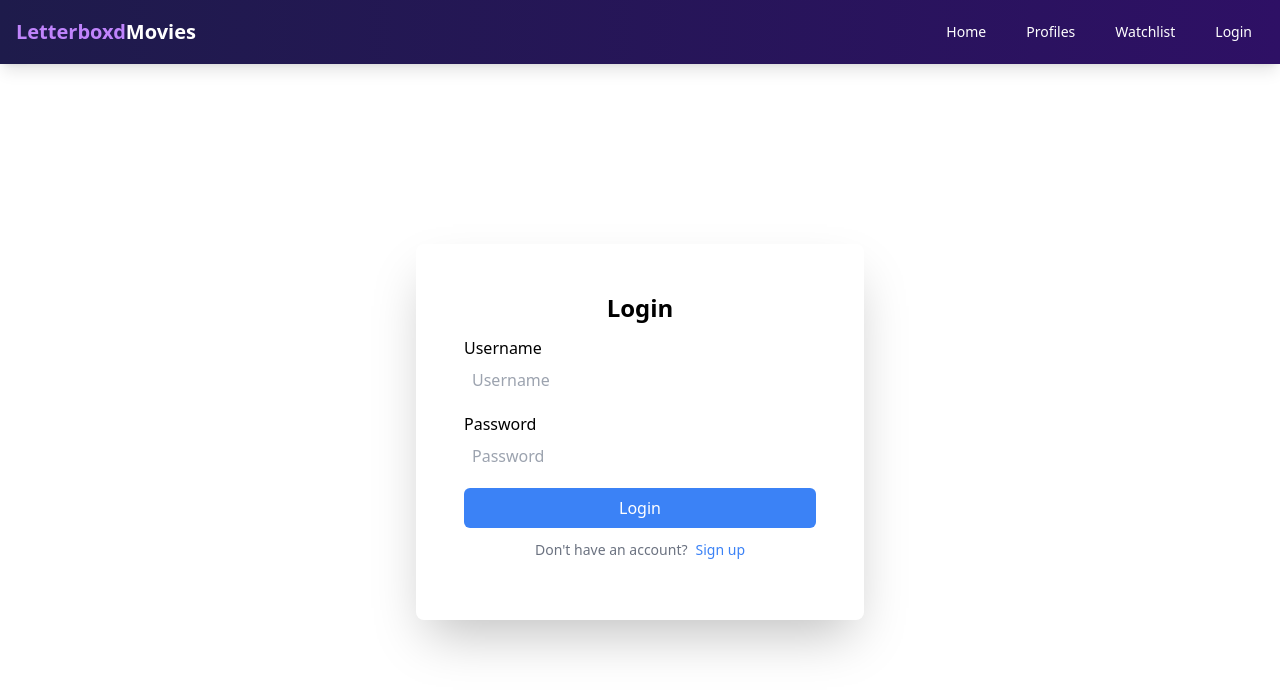
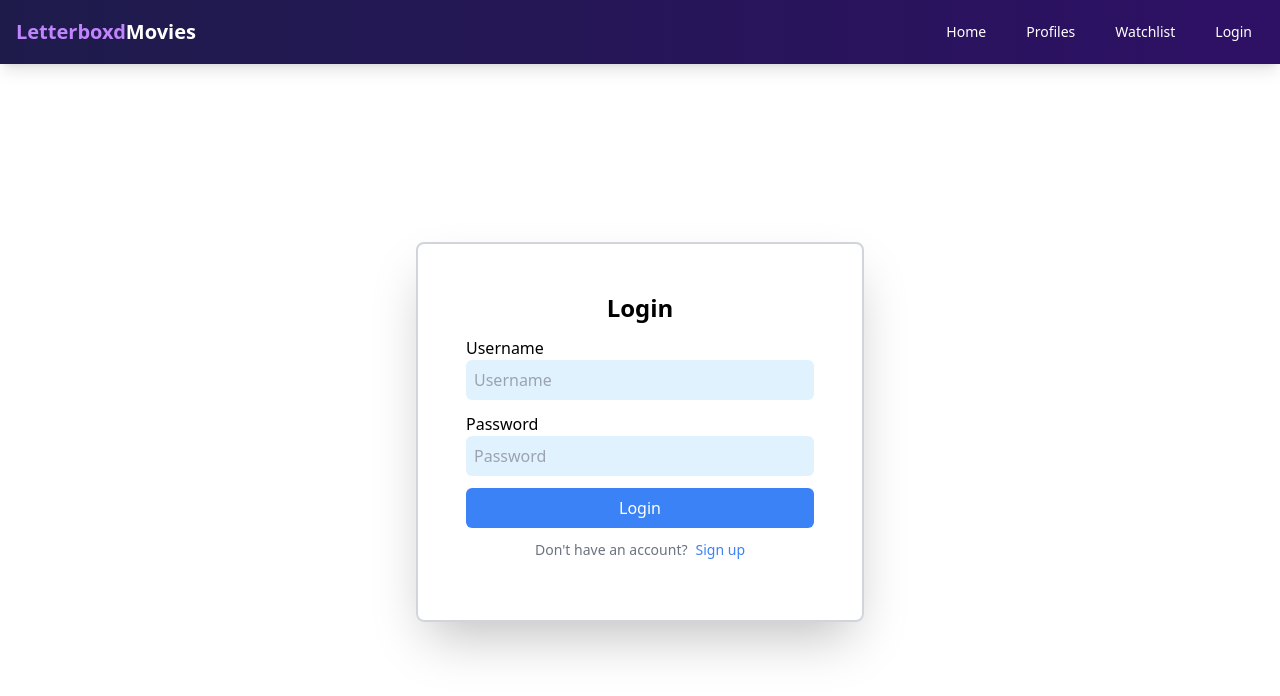
Before and after one commit to lucho20091/letterbox-test-2, a React (Vite) app in the folder frontend/: page /login in a window 1280 px wide. Shown: the top 696 px of the page. Built offline with nearby package versions, Linux system fonts and the light colour scheme; no server answers.

Commit message:
Update Form.jsx

```diff
--- a/frontend/src/components/Form.jsx
+++ b/frontend/src/components/Form.jsx
@@ -7,7 +7,7 @@ export default function Form({ type, handleSubmit, loading, formData, handleChan
         <div className="grow grid place-items-center">
         <form
             onSubmit={handleSubmit}
-            className="flex flex-col gap-3 md:p-12 p-6 rounded-lg shadow-2xl w-[90%] max-w-md">
+            className="flex flex-col gap-3 md:p-12 p-6 rounded-lg shadow-2xl w-[90%] max-w-md border-2 border-gray-300">
             <h1 className="text-2xl font-bold text-center">{type === 'login' ? 'Login' : 'Sign Up'}</h1>
             <div className="flex flex-col">
                 <label htmlFor="username" className="">Username</label>
@@ -17,7 +17,7 @@ export default function Form({ type, handleSubmit, loading, formData, handleChan
                     placeholder="Username"
                     value={formData.username}
                     onChange={handleChange}
-                    className="rounded-md p-2"
+                    className="rounded-md p-2 bg-sky-100"
                     />
             </div>
             <div className="flex flex-col">
@@ -28,7 +28,7 @@ export default function Form({ type, handleSubmit, loading, formData, handleChan
                     placeholder="Password"
                     value={formData.password}
                     onChange={handleChange}
-                    className="rounded-md p-2"
+                    className="rounded-md p-2 bg-sky-100"
                 />
             </div>
             <button
```
